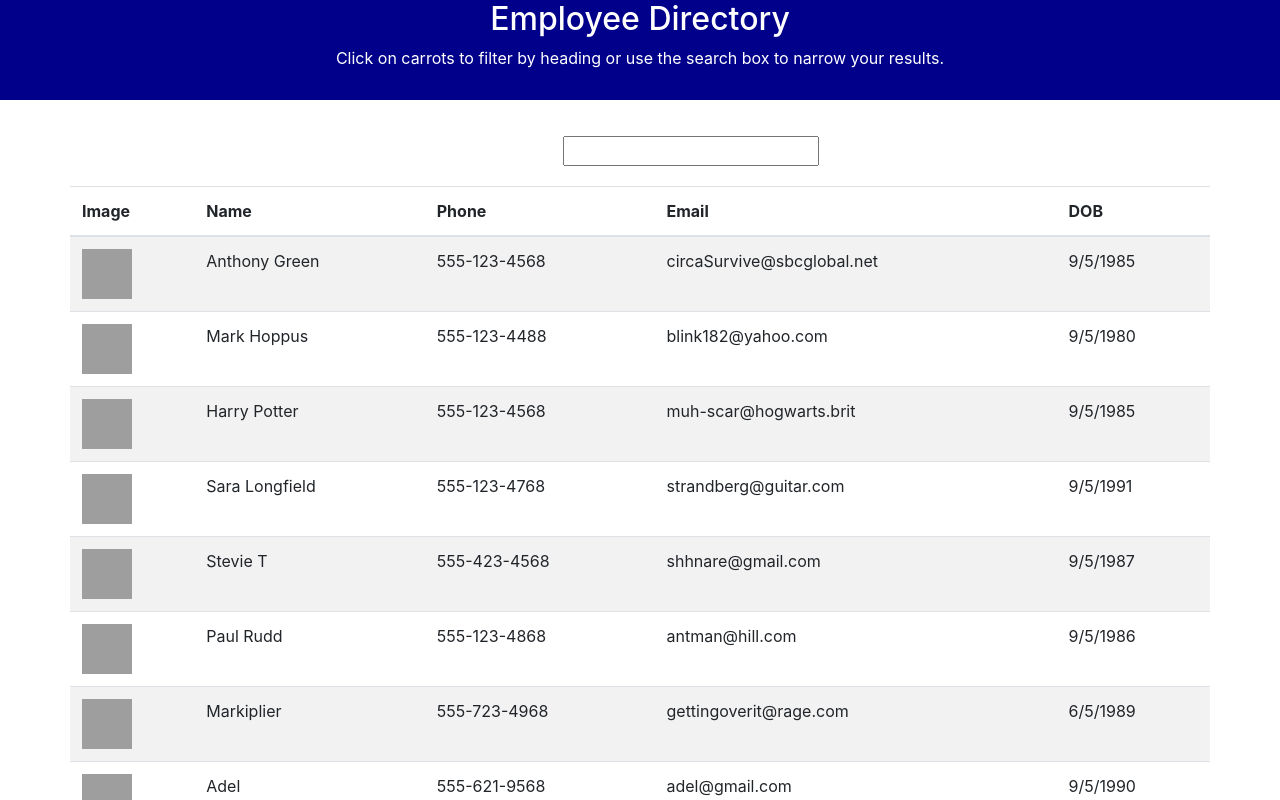
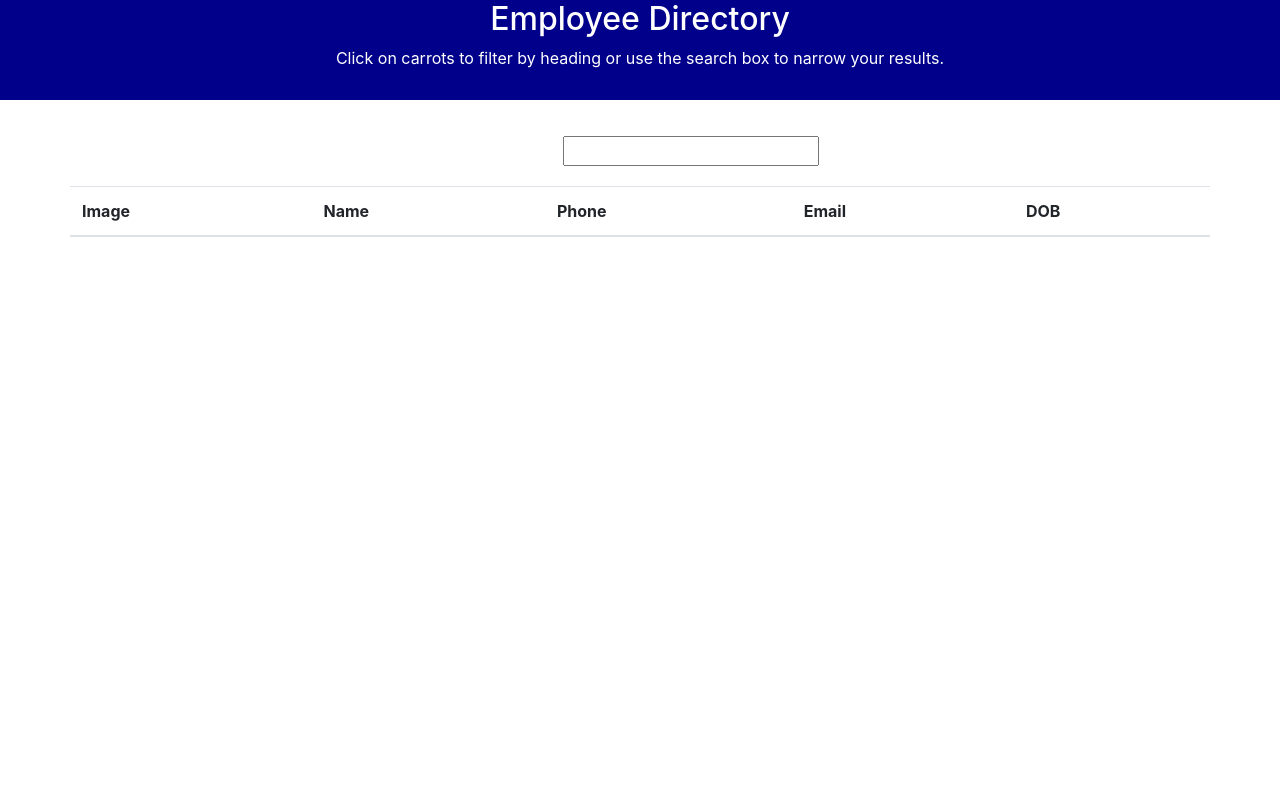
Before and after one commit to scottdouglas238/Employee-Search, a React (Create React App) app in the folder employee-search/: page / in a window 1280 px wide. Shown: the top 800 px of the page. Built offline with nearby package versions, Linux system fonts and the light colour scheme; grey boxes are pictures that could not be loaded.

Commit message:
Search Results Responsive

```diff
--- a/employee-search/src/App.js
+++ b/employee-search/src/App.js
@@ -5,8 +5,7 @@ import Table from "./components/Table"
 import employees from "./employees.json"
 import "./app.css"
 
-let employeeArray = []
-console.log(employeeArray)
+let employeeArray = [];
 
 class App extends Component {
   state = {
@@ -17,16 +16,22 @@ class App extends Component {
 
   handleInputChange = (event) => {
     const { name, value } = event.target;
-
     this.setState({
-      [name]: value,
+      [name]: value
     });
   }
 
-  filterEmployees = (event) => {
+  // clearArray = () => {
+  //   const returnSearch = this.state.search
+  //   for (let i = 0; i < employeeArray.length; i++) {
+  //     employeeArray[i].push(null)
+
+  //   }
+  // }
+
+  filterEmployees = () => {
+    employeeArray.splice(0, employeeArray.length)
     const returnSearch = this.state.search
-    // console.log(returnSearch)
-    // let employeeArray = []
     for (let i = 0; i < this.state.employees.length; i++) {
       let element = this.state.employees[i];
       let elementName = this.state.employees[i].name
@@ -43,8 +48,8 @@ componentDidMount(){
 
 render() {
   this.filterEmployees()
-    return (
-      <div>
+  return (
+    <div>
         <Header />
         <p>{this.state.search}</p>
         <Search
@@ -63,7 +68,7 @@ render() {
                 </tr>
               </thead>
               <tbody>
-                {this.state.employees.map(employee => (
+                {employeeArray.map(employee => (
                   <tr>
                     <Table
                       key={employee.id}
```
